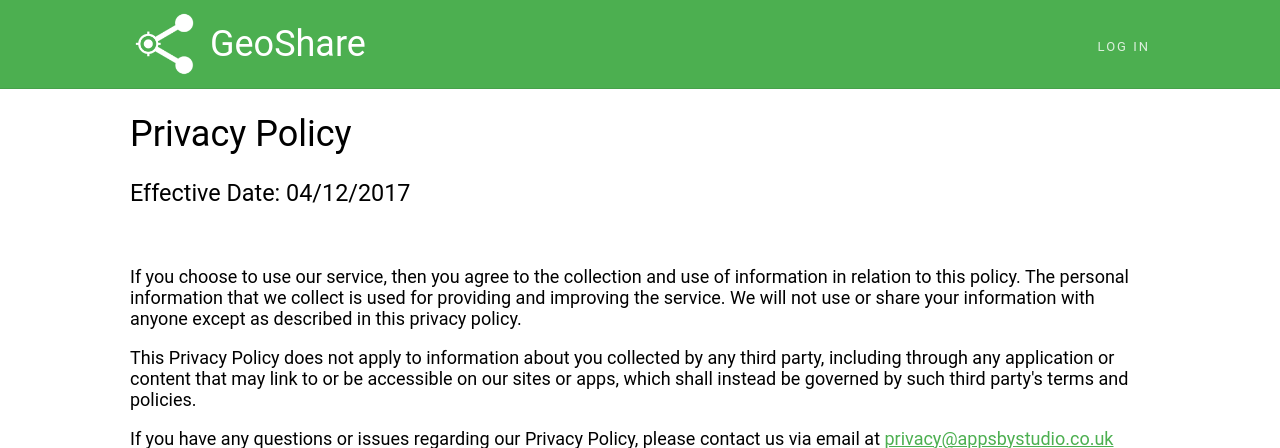
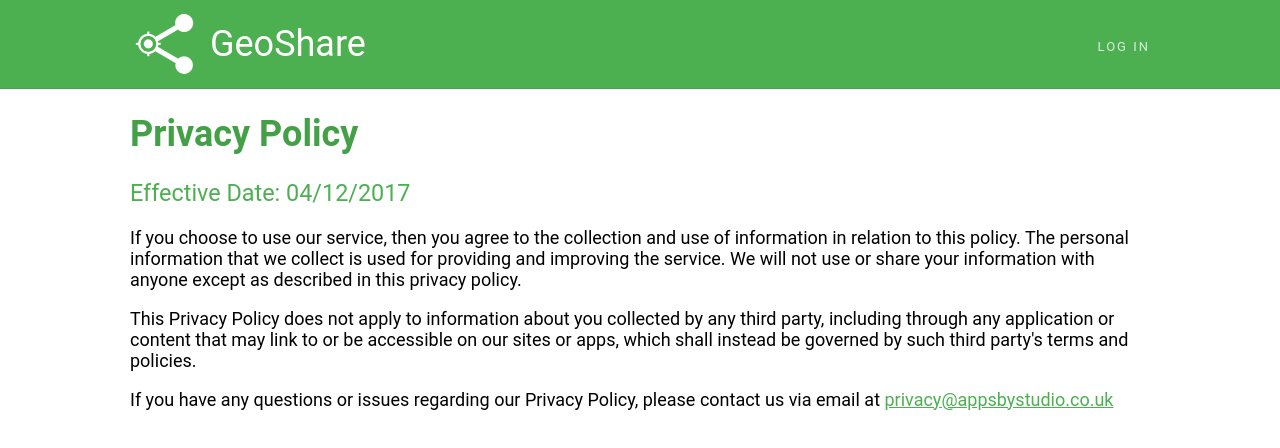
Before and after one commit to STUDIO-apps/GeoShare, a PHP site: page /terms/index.html in a window 1280 px wide. Shown: the top 448 px of the page. Run offline with PHP 8.4, Linux system fonts and the light colour scheme; some libraries are stand-ins or nearby versions.

Commit message:
Changed heading colour

```diff
--- a/terms/index.html
+++ b/terms/index.html
@@ -27,7 +27,6 @@
   <div class="main">
     <h1>Privacy Policy</h1>
     <h2>Effective Date: 04/12/2017</h2>
-    <br>
     <p>If you choose to use our service, then you agree to the collection and use of information in relation to this policy. The personal information that we collect is used for providing and improving the service. We will not use or share your information with anyone except as described in this privacy policy.</p>
     <p>This Privacy Policy does not apply to information about you collected by any third party, including through any application or content that may link to or be accessible on our sites or apps, which shall instead be governed by such third party's terms and policies.</p>
     <p>If you have any questions or issues regarding our Privacy Policy, please contact us via email at <a href="mailto:privacy@appsbystudio.co.uk">privacy@appsbystudio.co.uk</a></p>
--- a/terms/terms.css
+++ b/terms/terms.css
@@ -59,12 +59,14 @@ html, body {
 }
 
 .main h1 {
-  font-weight: normal;
+  font-weight: bold;
+  color: #43a047;
 }
 
 .main h2 {
   font-weight: normal;
   font-size: 1.3em;
+  color: #4caf50;
 }
 
 .main h3 {
```
